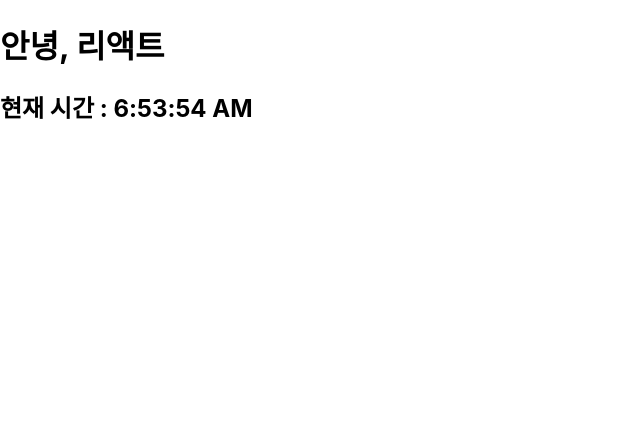
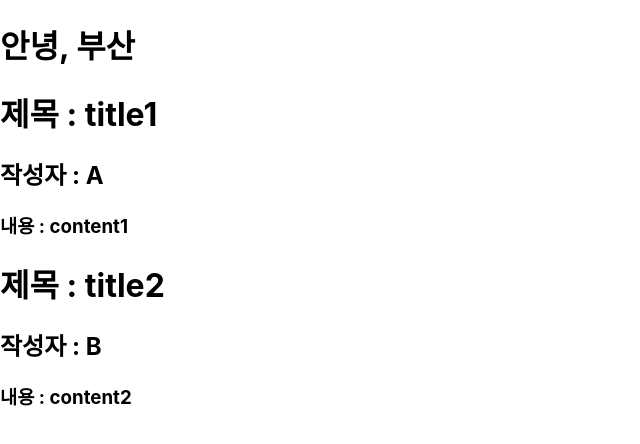
Before and after one commit to seohyun1001/React_240513, a React (Create React App) app in the folder my-app/: page / in a window 1280 px wide. Shown: the top 444 px of the page, without its empty margins (0-640 px from the left). Built offline with nearby package versions, Linux system fonts and the light colour scheme.

Commit message:
11:40 / 컴포넌트 실습

```diff
--- /dev/null
+++ b/my-app/src/05.컴포넌트와props/PropsEx.jsx
@@ -0,0 +1,35 @@
+import React from "react";
+
+function Welcome(props) {
+    return (
+        <h1>안녕, {props.name}</h1>
+    );
+}
+
+function Board(props) {
+    return (
+        <div>
+            <h1>제목 : {props.title}</h1>
+            <h2>작성자 : {props.writer}</h2>
+            <h3>내용 : {props.content}</h3>
+        </div>
+    )
+}
+
+
+function PropsEx(props) {
+    return (
+        <div>
+            <div>
+                <Welcome name="부산"></Welcome>
+            </div>
+            <div>
+                <Board title="title1" writer="A" content="content1"></Board>
+                <Board title="title2" writer="B" content="content2"></Board>
+            </div>
+        </div>
+        // 리턴은 하나의 객체로만
+    )
+}
+
+export default PropsEx;
--- a/my-app/src/index.js
+++ b/my-app/src/index.js
@@ -7,17 +7,26 @@ import reportWebVitals from './reportWebVitals';
 import Library from './03.JSX소개/Library';
 import ConfirmDialog from './04.엘리먼트랜더링/ConfirmDialog';
 import Clock from './04.엘리먼트랜더링/Clock';
+import PropsEx from './05.컴포넌트와props/PropsEx';
 
 const root = ReactDOM.createRoot(document.getElementById('root'));
-setInterval(() =>{
+
+// setInterval(() =>{
+//   root.render(
+//     <React.StrictMode>
+//       <Clock />
+//     </React.StrictMode>
+//   )
+// }, 1000)
+
   root.render(
   <React.StrictMode>
     {/* <Library /> */}
     {/* <ConfirmDialog /> */}
-    <Clock />
+    <PropsEx />
   </React.StrictMode>
-);
-}, 1000)
+)
+
 
 
 // If you want to start measuring performance in your app, pass a function
```
